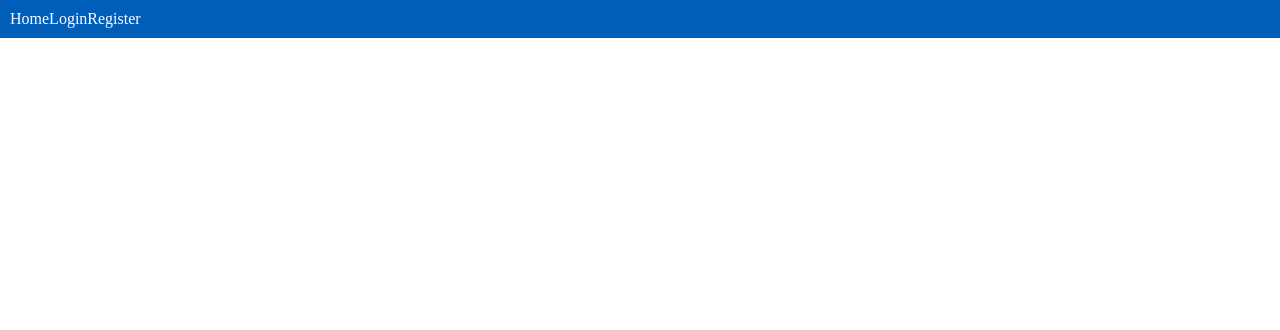
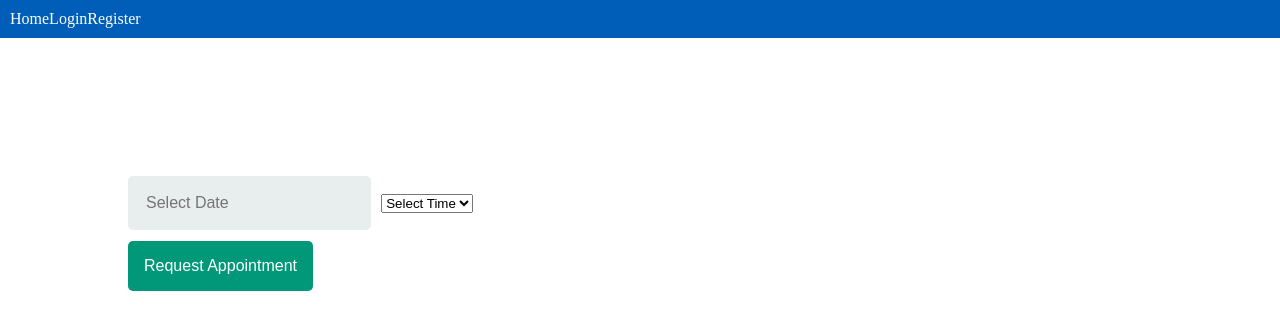
Before and after one commit to Amal-and-Melvin/PatBook, a React (Create React App) app in the folder client/: page /appointments in a window 1280 px wide. Shown: the top 330 px of the page. Built offline with nearby package versions, Linux system fonts and the light colour scheme; no server answers.

Commit message:
added appointments

```diff
--- a/client/src/App.css
+++ b/client/src/App.css
@@ -21,7 +21,8 @@ nav a {
 input{
     background:#e8edee;
     border: #e8edee 2px solid;
-    padding:0.5rem;
+    padding:1rem;
+    border-radius: 5px;
     margin:1% 1% 0.1% 0%;
     font-size:1rem;
 }
@@ -32,6 +33,7 @@ input:focus {
 
 input[type="submit"] {
     border:none;
+    border-radius: 5px;
     background:#009879;
     color:white;
 }
--- a/client/src/App.js
+++ b/client/src/App.js
@@ -7,7 +7,9 @@ import { Nav } from './components/Nav';
 import { Home } from './components/Home';
 import { Login } from './components/auth/Login';
 import { Register } from './components/auth/Register';
+import {CreateAppointment} from './components/appointment/CreateAppointment'
 import GlobalProvider from './context/GlobalState';
+
 
 export default function App() {
   const [userData, setUserData] = useState({
@@ -50,6 +52,7 @@ export default function App() {
           <Route exact path="/" component={Home}/>
           <Route path="/login" component={Login}/>
           <Route path="/register" component={Register}/>
+          <Route path="/appointments" component={CreateAppointment}/>
         </Switch>
         </div>
       </BrowserRouter>
--- /dev/null
+++ b/client/src/components/appointment/CreateAppointment.js
@@ -0,0 +1,73 @@
+import React, {useState, useContext } from 'react';
+import ErrorNotice from "../ErrorNotice";
+import GlobalProvider from '../../context/GlobalState';
+import Axios from "axios";
+
+export const CreateAppointment = () => {
+    const [error, setError] = useState();
+    const { userData, setUserData } = useContext(GlobalProvider);
+    const [appointment, setAppointment] = useState({
+        date: '',
+        patient: '',
+        slot: '',
+        doctor: '',
+        time: '',
+        createdAt: Date.now()
+
+      });
+
+    const onSubmit = async (e) => {
+        e.preventDefault();
+        try {
+            const tokenRes = await Axios.post(
+                "/patients/appointment",
+                appointment,
+                { headers: { "x-auth-token": userData.token } }
+              );
+        } catch (err) {
+            err.response.data.error && setError(err.response.data.error);
+        }
+    }
+
+      const onChange = (e) => {
+        setAppointment({ ...appointment, [e.target.name]: e.target.value })
+      }
+
+      const onFocus  = (e) => {
+        e.currentTarget.type = "date";
+      }
+
+      const onBlur = (e) => {
+        e.currentTarget.type = "text";
+        e.currentTarget.placeholder = "Select Date";
+      }
+
+    return (
+        <div>
+            {error && (
+            <ErrorNotice message={error} clearError={() => setError(undefined)} />
+            )}
+            <form onSubmit={onSubmit} name="time" value={appointment.time}>
+                <input type="text" value={appointment.date} onChange={onChange} name="date" onFocus = {onFocus} onBlur={onBlur} placeholder="Select Date"/>
+                <select onChange={onChange} name="time">
+                    <option value="">Select Time</option>
+                    <option value="0900">09:00am</option>
+                    <option value="0930">09:30am</option>
+                    <option value="1000">10:00am</option>
+                    <option value="1030">10:30am</option>
+                    <option value="1100">11:00am</option>
+                    <option value="1130">11:30am</option>
+                    <option value="1300">13:00pm</option>
+                    <option value="1330">13:30pm</option>
+                    <option value="1400">14:00pm</option>
+                    <option value="1430">14:30pm</option>
+                    <option value="1500">15:00pm</option>
+                    <option value="1530">15:30pm</option>
+                    <option value="1600">16:00pm</option>
+                    <option value="1630">16:30pm</option>
+                </select><br />
+                <input type="submit" value="Request Appointment" />
+            </form>
+        </div>
+    )
+}
--- a/client/src/components/auth/AuthOptions.js
+++ b/client/src/components/auth/AuthOptions.js
@@ -15,7 +15,16 @@ export const AuthOptions = () => {
     return (
         <>
         {userData.user ? (
-            <button onClick={logout}>Log out</button>
+            <>
+                <NavLink activeClassName="active" to="/appointments">Appointments</NavLink>
+                {userData.user.type === "admin" &&
+                    <>
+                    <NavLink activeClassName="active" to="/patients">Patients</NavLink>
+                    <NavLink activeClassName="active" to="/doctors">Doctors</NavLink>
+                    </>
+                }
+                <button onClick={logout}>Log out</button>
+            </>
         ) : (
             <>
                 <NavLink activeClassName="active" to="/login">Login</NavLink>
```
Also changed, not shown: 2 other files (tests, documents, lock files or other folders).
